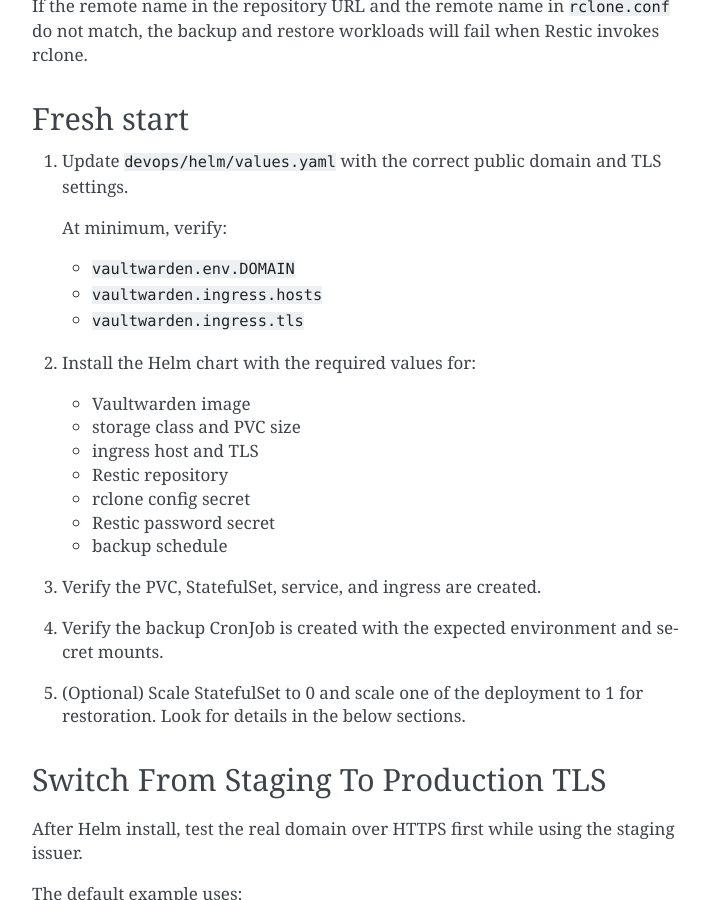
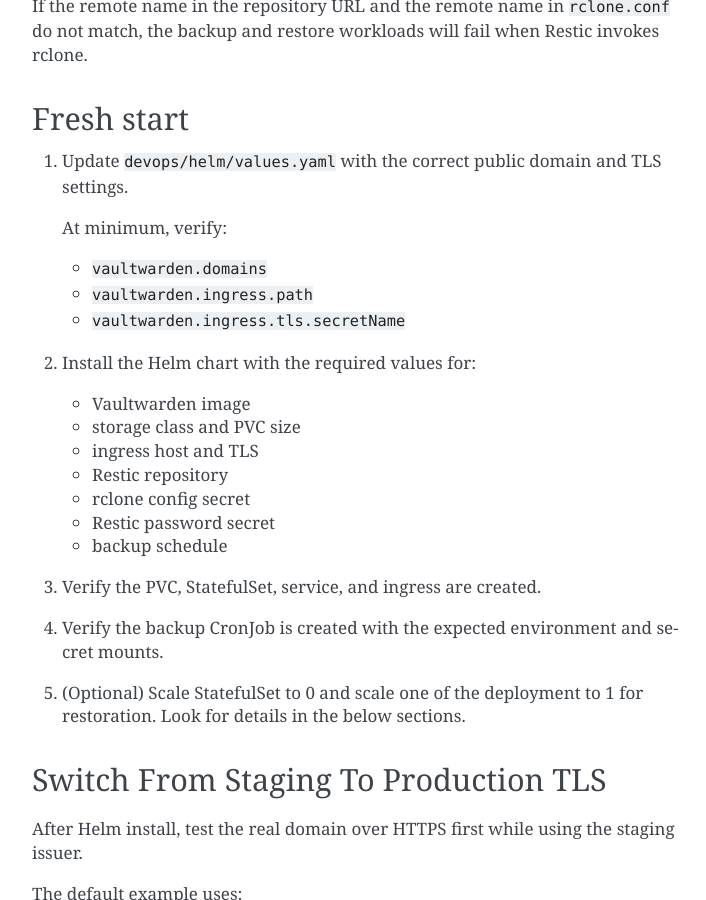
Before and after one commit to Karl-Han/vaultwarden-helm-restore-backup-restic, a Sphinx documentation site: the page built from docs/quick-start.rst, in a window 1280 px wide and 900 px high, scrolled down 1058 px. Shown: the whole window, without its empty margins (388-1094 px from the left). Built offline with Sphinx 7.4.7, drawn with Linux system fonts in a browser that asks for light colours.

Commit message:
[docs] update missing params

```diff
--- a/docs/quick-start.rst
+++ b/docs/quick-start.rst
@@ -49,9 +49,9 @@
 
    At minimum, verify:
 
-   - ``vaultwarden.env.DOMAIN``
-   - ``vaultwarden.ingress.hosts``
-   - ``vaultwarden.ingress.tls``
+   - ``vaultwarden.domains``
+   - ``vaultwarden.ingress.path``
+   - ``vaultwarden.ingress.tls.secretName``
 
 2. Install the Helm chart with the required values for:
 
```
